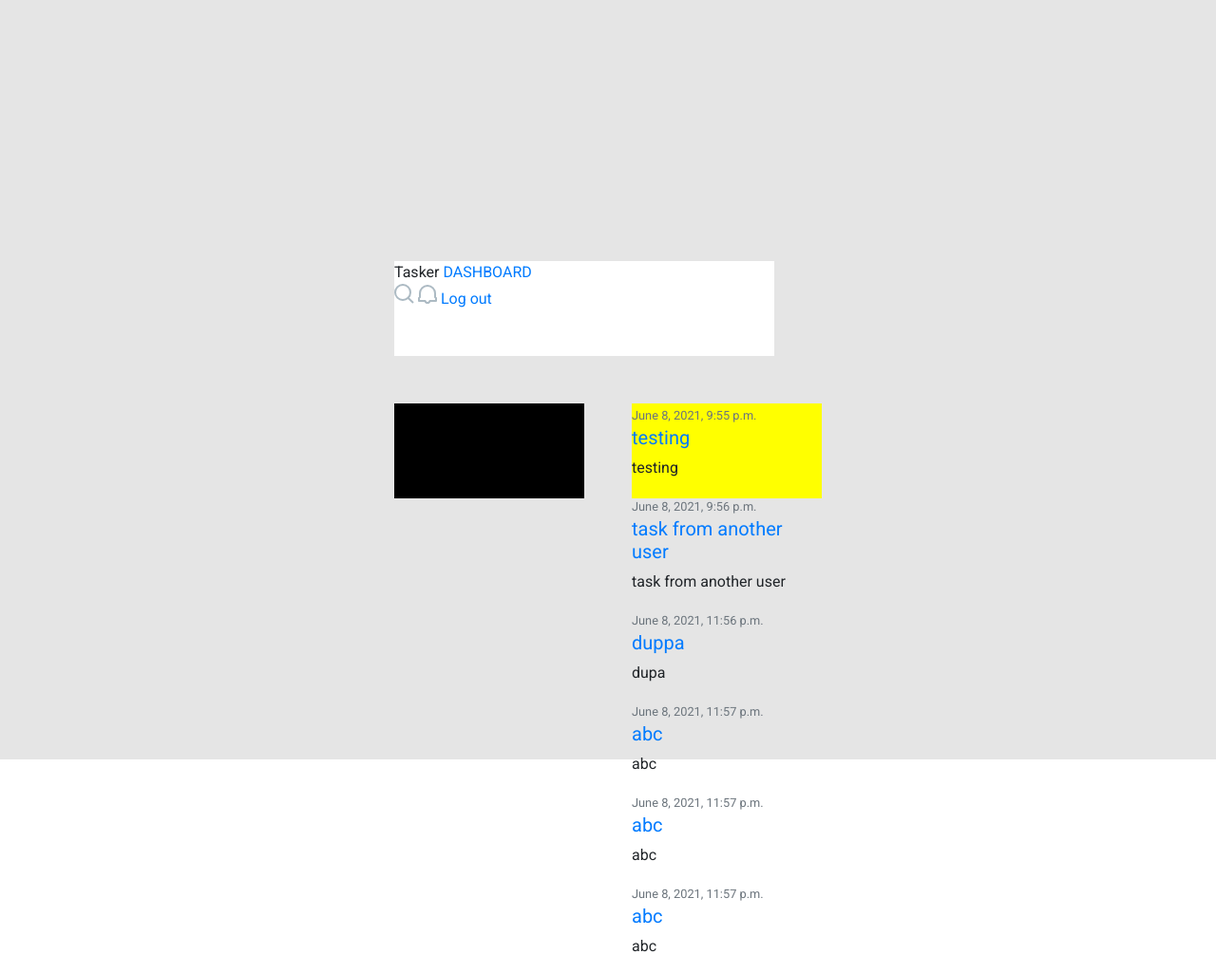
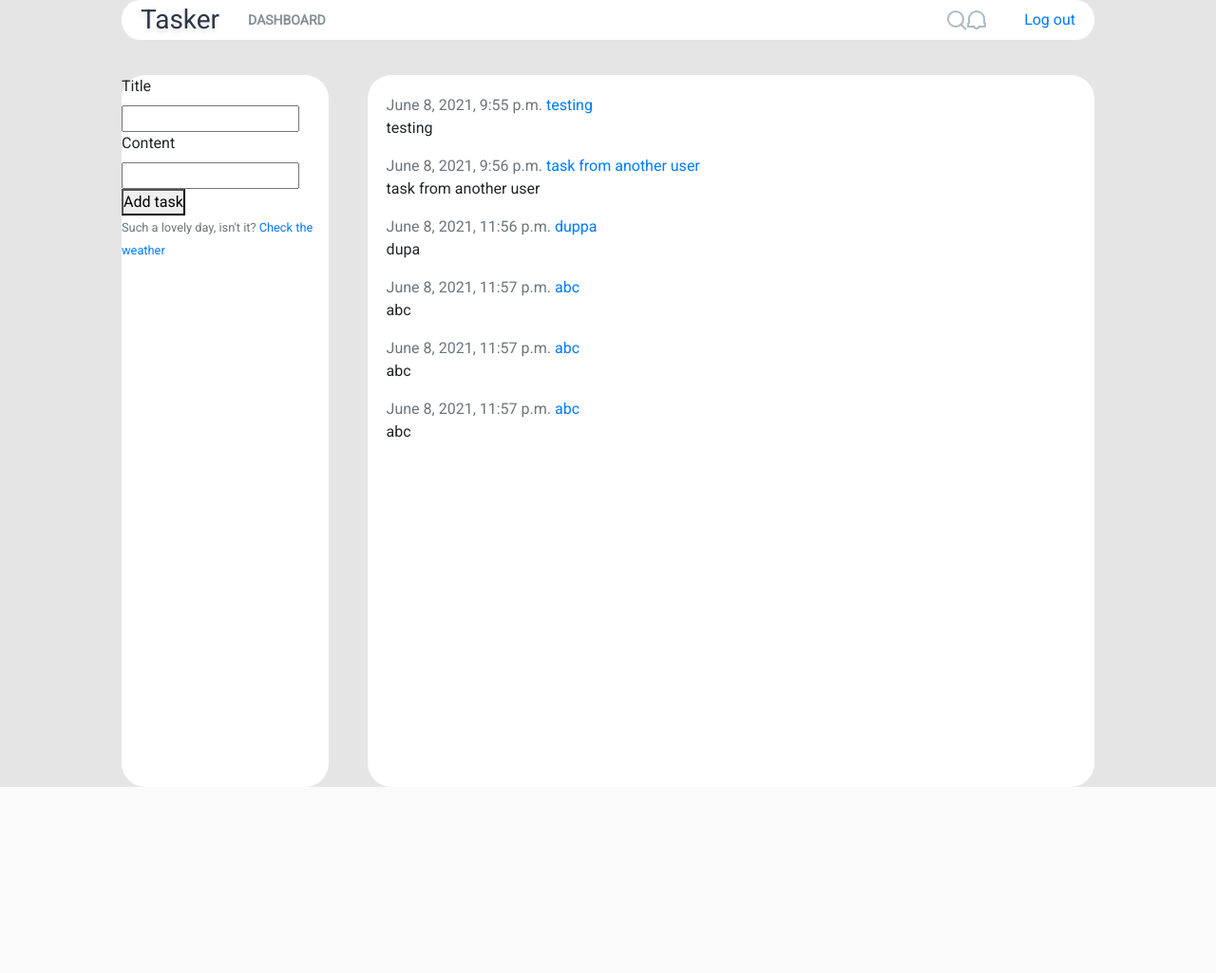
Before and after one commit to Sortren/Django-Tasker, a Django app: page / in a window 1280 px wide. Shown: the whole page at 95% size. After the commit the page ends 829 px from the top, so only its background shows below. Run offline with Django 3.2, Linux system fonts and the light colour scheme; data comes from the database, SQL or seed files in the repository; both versions use the stored data as it was after the commit; some libraries are stand-ins or nearby versions.

Commit message:
add basic styles to 'home'

```diff
--- a/tasker/to_do/static/to_do/home.css
+++ b/tasker/to_do/static/to_do/home.css
@@ -16,28 +16,63 @@ main {
 .app {
   display: flex;
   flex-direction: column;
-  gap: 50px;
+  width: 80%;
+  margin: auto;
+  gap: 37px;
 }
 
 .top-bar {
   background-color: white;
-  width: 400px;
-  height: 100px;
+  border-radius: 20px;
+  display: flex;
+  justify-content: space-between;
+  align-items: center;
+  padding: 0 20px;
+}
+
+.left-part {
+  display: flex;
+  align-items: center;
+  gap: 30px;
+}
+
+.app-name {
+  font-size: 28px;
+  color: #2d3748;
+  text-shadow: 0px 4px 4px rgba(0, 0, 0, 0.1);
+}
+
+.dashboard {
+  color: #868f96;
+  font-size: 14px;
+  font-weight: 600;
+}
+
+.right-part {
+  display: flex;
+  align-items: center;
+}
+
+.hrefs {
+  margin-left: 40px;
 }
 
 .struct {
   display: flex;
-  gap: 50px;
+  gap: 41px;
+  height: 750px;
 }
 
 .left-box {
-  background-color: black;
-  width: 200px;
-  height: 100px;
+  background-color: white;
+  border-radius: 25px;
+  flex: 0.3;
 }
 
 .right-box {
-  background-color: yellow;
-  width: 200px;
-  height: 100px;
+  background-color: white;
+  border-radius: 25px;
+  flex: 1;
+  padding: 20px 20px 0px 20px;
+  overflow-y: scroll;
 }
--- a/tasker/to_do/templates/to_do/base_home.html
+++ b/tasker/to_do/templates/to_do/base_home.html
@@ -22,7 +22,7 @@
             <div class = "top-bar">
                 <div class="left-part">
                     <span class = "app-name">Tasker</span>
-                    <a href = "{% url 'to_do-home' %}">DASHBOARD</a>
+                    <a class = "dashboard" href = "{% url 'to_do-home' %}">DASHBOARD</a>
                 </div>
 
                 <div class="right-part">
@@ -35,16 +35,17 @@
 
                     </svg>
 
-                    <a href = "{% url 'profile' %} "class = "username">{{ user.username }}</span>
-                    <a href="{% url 'logout' %}">Log out</a>
+                    <div class="hrefs">
+                        <a href = "{% url 'profile' %} " class = "username">{{ user.username }}</span>
+                        <a href="{% url 'logout' %}" class = "logout">Log out</a>
+                    </div>
                 </div>
             </div>
 
             <div class = "struct">
                 <div class = "left-box">
-
-
-
+                    {% block add_task%}
+                    {% endblock add_task%}
                 </div>
 
                 <div class = "right-box">
--- a/tasker/to_do/templates/to_do/home.html
+++ b/tasker/to_do/templates/to_do/home.html
@@ -1,15 +1,48 @@
 {%extends "to_do/base_home.html"%}
+
+
+{% block add_task%}
+    <form method="POST" class="register-form">
+        {% csrf_token %}
+
+        <div class="inputs-container">
+            <div class="inputs">
+                <label for="?">Title</label>
+                <input type="text"></input>
+
+            </div>
+
+            <div class="inputs">
+                <label for="?">Content</label>
+                <input type="text"></input>
+
+            </div>
+        </div>
+
+        <div class="buttons-container">
+            <button class ="register-button" type = "#">Add task</button>
+        </div>
+
+        <small class = "text-muted">
+            Such a lovely day, isn't it?<a href = "https://www.weather-forecast.com/"> Check the weather</a>
+        </small>
+
+    </form>
+{% endblock add_task%}
+
 
 {%block tasks%}
     {% for task in tasks %}
-        <article class="media content-section">
-            <div class = "media-body">
-                <div class = "header">
-                    <small class="text-muted">{{task.date_posted}}</small>
-                    <h5><a class="article-title" href="#">{{ task.title }}</a></h5>
+        <div class="task-wrapper">
+            <div class="task">
+                <div class="header">
+                    <span class="text-muted">{{task.date_posted}}</span>
+                    <a class="task-title" href="#">{{ task.title }}</a>
                 </div>
-                <p class="article-content">{{task.content}}</p>
+                <p class="task-content">
+                    {{task.content}}
+                </p>
             </div>
-        </article>
+        </div>
     {%endfor%}
 {%endblock tasks%}
```
Also changed, not shown: tasker/db.sqlite3.
